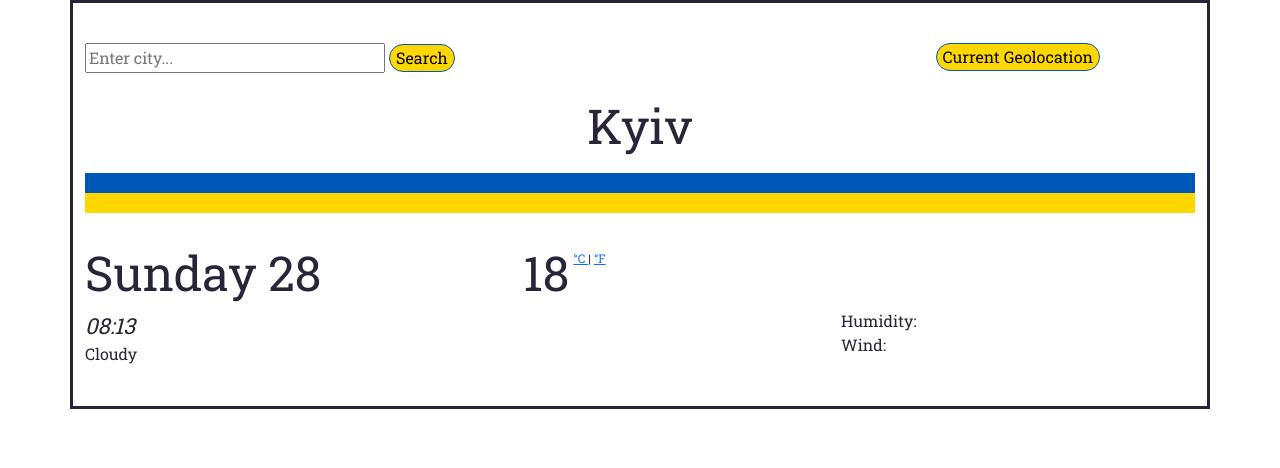
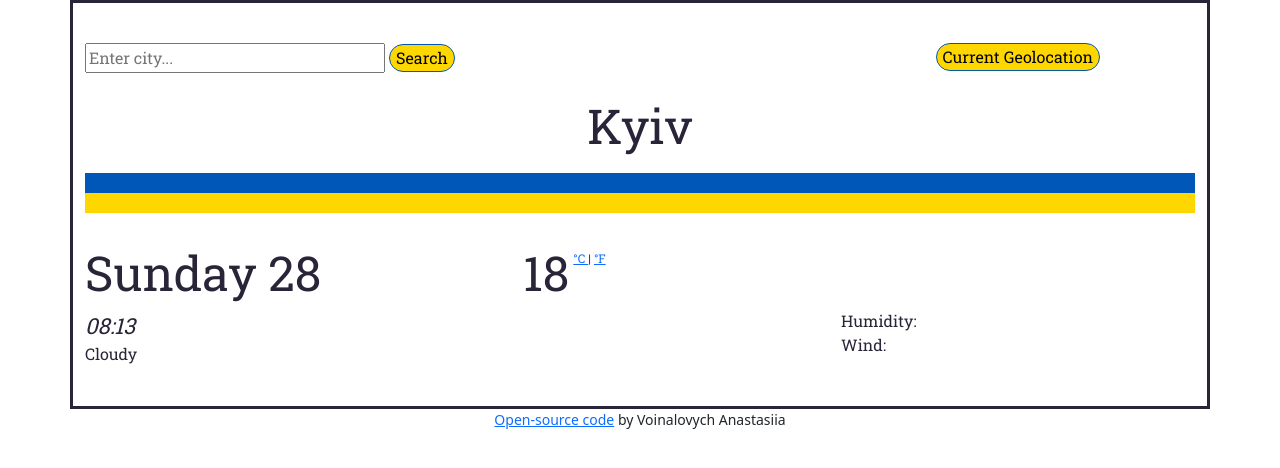
Before and after one commit to Voinalovych-Anastasiia/Weather-app, a plain HTML site: page index.html in a window 1280 px wide. Drawn offline with nearby package versions, Linux system fonts and the light colour scheme; no server answers.

Commit message:
Added footer

```diff
--- a/index.html
+++ b/index.html
@@ -68,8 +68,13 @@
                 </div>
             </div>
         </section>
+
     </div>
-
+    <footer>
+        <a href="https://github.com/Voinalovych-Anastasiia/Weather-app" target="_blank">Open-source code</a> by
+        Voinalovych
+        Anastasiia
+    </footer>
 
     <script src="src/index.js"></script>
 </body>
--- a/src/styles.css
+++ b/src/styles.css
@@ -12,6 +12,11 @@ h1 {
   text-transform: capitalize;
   text-align: center;
   padding-bottom: 10px;
+}
+
+footer {
+  font-size: 14px;
+  text-align: center;
 }
 
 .city {
```
